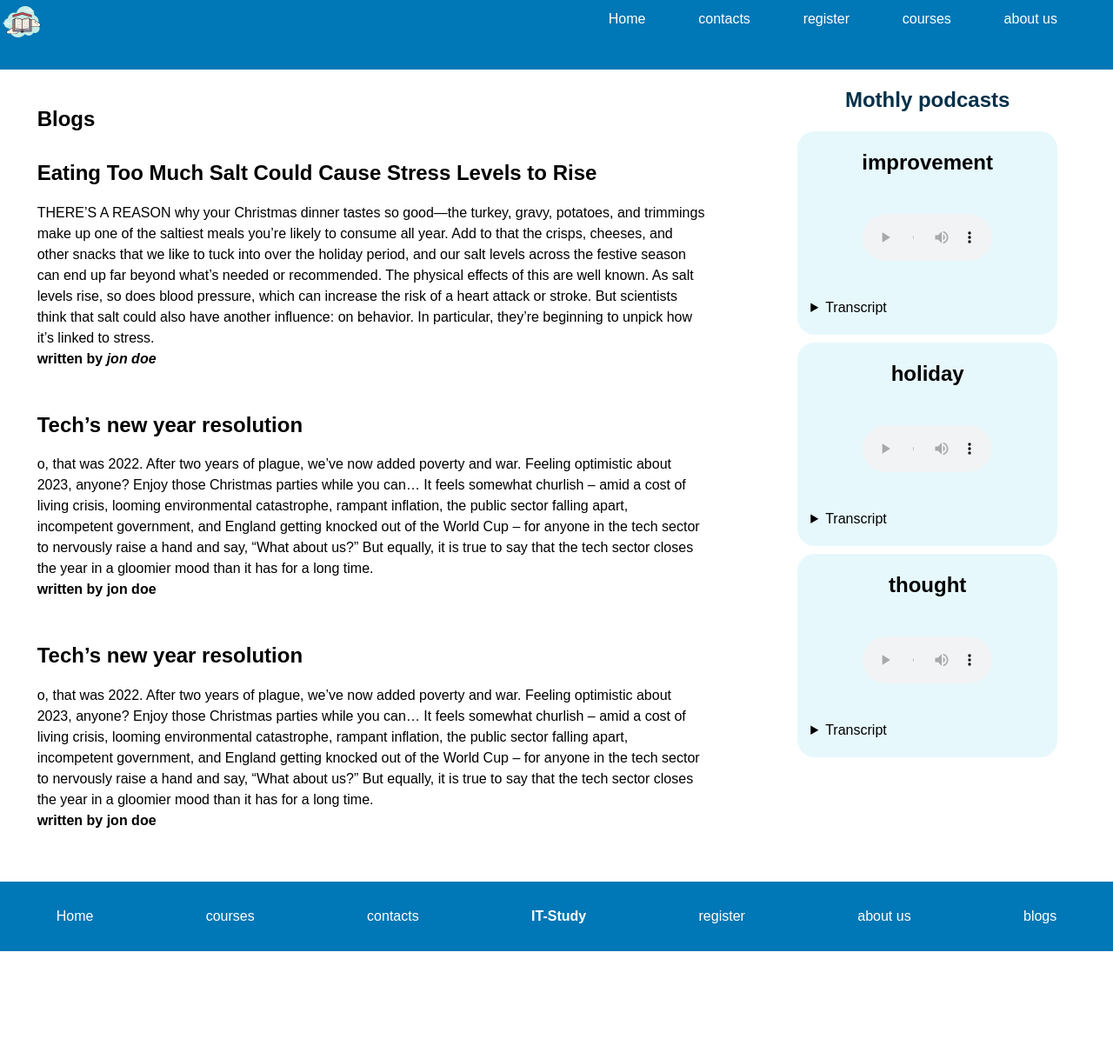
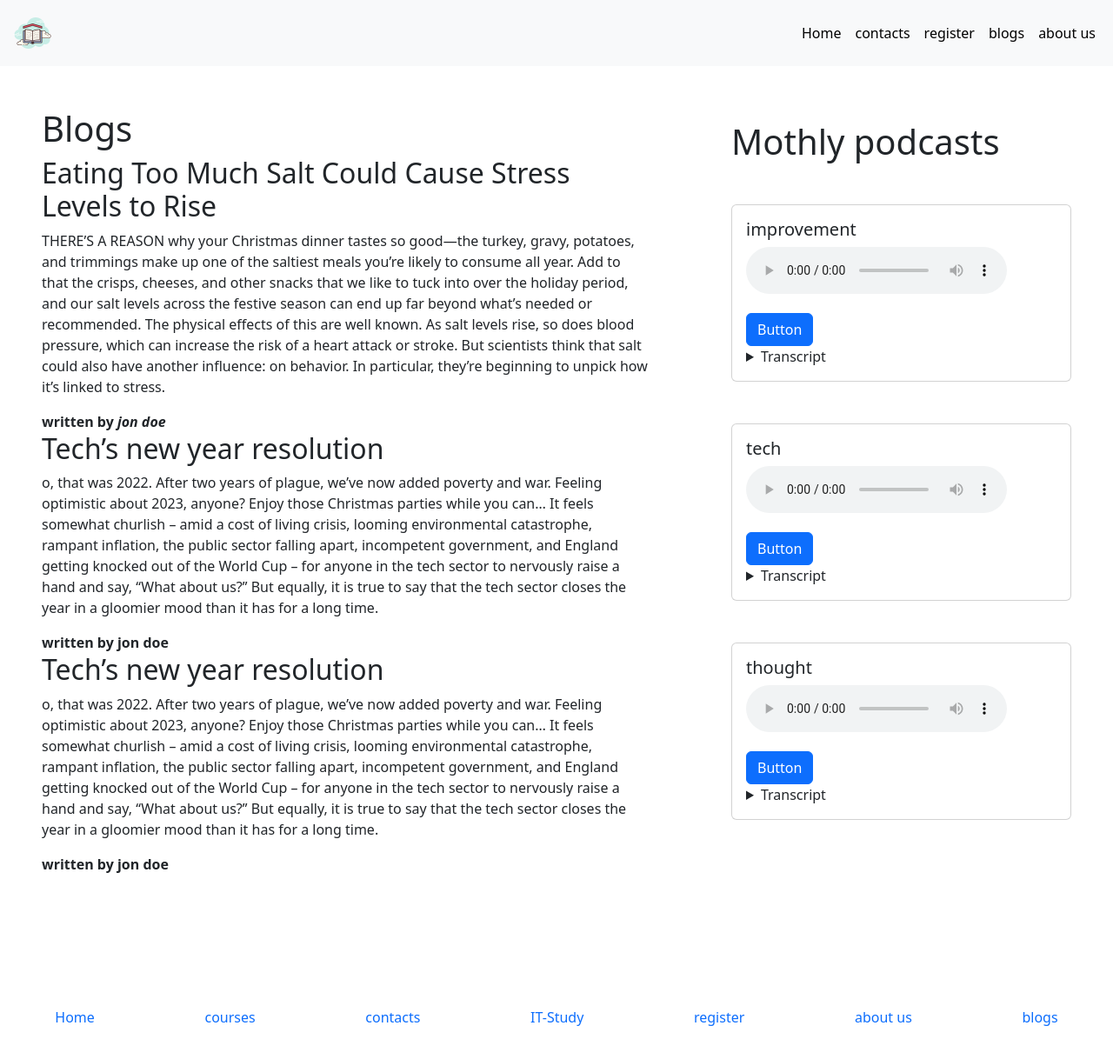
Before and after one commit to web-group-1/client, a website: page blogs/blog.html in a window 1280 px wide. Shown: the whole page at 87% size. Before the commit the page ends 1094 px from the top, so only its background shows below. Drawn offline with nearby package versions, Linux system fonts and the light colour scheme.

Commit message:
finshed blog page layout

```diff
--- a/blogs/blog.html
+++ b/blogs/blog.html
@@ -4,42 +4,45 @@
     <meta charset="UTF-8">
     <meta http-equiv="X-UA-Compatible" content="IE=edge">
     <meta name="viewport" content="width=device-width, initial-scale=1.0">
-    <link rel="stylesheet" href=".././stylesheets/blog_stylesheet.css">
     <title>Blog</title>
-    <link rel="stylesheet" href="../stylesheets/blog_stylesheet.css">
+    <link rel="stylesheet" href="../node_modules/bootstrap/dist/css/bootstrap.css">
 </head>
 <body>
-    <header class="header ">
-        <a href="#top"  class="header_logo">
-            <img src=".././icons/icons8-school-100.png" alt="our school logo" width="50" height="50">
+    <header class=" overflow-hidden ">
+
+        <nav class="header_nav  # navbar navbar-expand-lg bg-body-tertiary   ">
+            <div class="container-fluid">
+                <a href="#top"  class="header_logo # navbar-brand ">
+                    <img src="../icons/icons8-school-100.png" alt="our school logo" width="50" height="50">
                 </a>
-        <nav class="header_nav">
-            <ul class="header_ul header_nav_pages">
-                <li class="list--item">
-                    <a  class="header_ul_link--item" href="../index.html">Home</a>
+                <button class="navbar-toggler" type="button" data-bs-toggle="collapse" data-bs-target="#navbarNav" aria-controls="navbarNav" aria-expanded="false" aria-label="Toggle navigation">
+                  <span class="navbar-toggler-icon"></span>
+                </button>
+            <div class="collapse navbar-collapse justify-content-end" id="navbarNav">
+            <ul class="header_ul header_nav_pages # navbar-nav ">
+                <li class=" nav-item">
+                    <a class=" nav-link active" href="../index.html">Home</a>
                 </li>
-                <li class="list--item">
-                    <a class="header_ul_link--item" href="../pages/contacts.html">contacts</a>
+                <li class="  nav-item">
+                    <a  class=" nav-link active" href="./contacts.html">contacts</a>
                 </li>
-                <li class="list--item">
-                    <a class="header_ul_link--item" href="../pages/signup.html">register</a>
+                <li class="  nav-item">
+                    <a class=" nav-link active" href="./signup.html">register</a>
                 </li>
-                <li class="list--item">
-                    <a class="header_ul_link--item" href="../pages/course.html">courses</a>
+                <li class="  nav-item">
+                    <a class=" nav-link active" href="../blogs/blog.html">blogs</a>
                 </li>
-                <li class="list--item">
-                    <a class="header_ul_link--item" href="../pages/about_us.html">about us</a>
+                <li class=" nav-item">
+                    <a class=" nav-link active" href="./about_us.html">about us</a>
                 </li>
             </ul>
-            <div class="humburger">
-                <span class="bar"></span>
-                <span class="bar"></span>
-                <span class="bar"></span>
+            </div>
             </div>
         </nav>
+
     </header>
- <main class="main">
-        <section class="main_section_blog">
+ <main class="d-flex flex-wrap align-items-center justify-content-around">
+        <section class="w-50 flex-fill m-5">
                  <h1>
                   Blogs
                 </h1>
@@ -94,17 +97,20 @@
                 <strong class="main_section_blog_article_author">written by jon doe</strong>
             </article>
         </section>
-        <aside class="main_aside_podcast ">
+        <aside class="flex-fill m-5 ">
             <h1 class="main_aside_podcast_header">
                 Mothly podcasts
             </h1>
-            <article class="main_aside_podcast_section">
-                <h2 class="main_aside_podcast_title">
-                    improvement
-                </h2>
+            <div class="card my-5">
+                <div class="card-body">
+                  <h5 class="card-title">improvement</h5>
+                  <p class="card-text">
                     <audio  class="main_aside_podcast_audio" controls>
                       <source src="../podcast/Record-20.wav">
                     </audio>
+                  </p>
+
+                  <button type="button" class="btn btn-primary">Button</button>
                   <details class="podcast_transcript">
                     <summary> Transcript</summary>
                     <p>
@@ -112,14 +118,18 @@
                     </p>
 
                 </details>
-            </article>
-            <article class="main_aside_podcast_section">
-                <h2 class="main_aside_podcast_title">
-                      holiday
-                </h2>
+                </div>
+              </div>
+              <div class="card  my-5">
+                <div class="card-body">
+                  <h5 class="card-title"> tech</h5>
+                  <p class="card-text">
                     <audio   class="main_aside_podcast_audio" controls>
                         <source src="../podcast/Record-23.wav">
                     </audio>
+                  </p>
+
+                  <button type="button" class="btn btn-primary">Button</button>
                   <details class="podcast_transcript">
                     <summary> Transcript</summary>
                     <p>
@@ -127,57 +137,60 @@
                     </p>
 
                 </details>
-            </article>
-            <article class="main_aside_podcast_section">
-                <h2 class="main_aside_podcast_title">
-                      thought
-                </h2>
+                </div>
+              </div>
+              <div class="card  my-5">
+                <div class="card-body">
+                  <h5 class="card-title">thought</h5>
+                  <p class="card-text">
                     <audio  class="main_aside_podcast_audio"  controls>
                         <source src="../podcast/Record-26.wav">
                     </audio>
+                  </p>
+
+                  <button type="button" class="btn btn-primary">Button</button>
                   <details class="podcast_transcript">
                     <summary> Transcript</summary>
-
                     <p>
                         this podcast talks about the power of tech
                     </p>
-
                 </details>
-            </article>
+                </div>
+              </div>
 
         </aside>
      </main>
 
-     <footer class="footer">
+     <footer class="my-5 py-5">
 
-        <ul class="footer_nav">
-            <li>
-                <a class="footer_nav_list" href="../index.html">Home</a>
+        <ul class="nav justify-content-around ">
+            <li class="nav-item">
+                <a class="nav-link active" href="../index.html">Home</a>
             </li>
-            <li>
-                <a class="footer_nav_list" href="../pages/course.html">courses</a>
+            <li class="nav-item">
+                <a class="nav-link active" href="#top">courses</a>
             </li>
-            <li>
-                <a class="footer_nav_list" href="../pages/contacts.html">contacts</a>
+            <li class="nav-item">
+                <a class="nav-link active" href="./contacts.html">contacts</a>
             </li>
-            <li>
-                <a class="footer_nav_logo"href="#top">
+            <li class="nav-item">
+                <a class="nav-link active" href="../index.html">
                     IT-Study
                 </a>
             </li>
-            <li>
-                <a class="footer_nav_list" href="../pages/signup.html">register</a>
+            <li class="nav-item">
+                <a class="nav-link active" href="./signup.html">register</a>
             </li>
-            <li>
-                <a class="footer_nav_list" href="../pages/about_us.html">about us</a>
+            <li class="nav-item">
+                <a class="nav-link active" href="./about_us.html">about us</a>
             </li>
-            <li>
-                <a class="footer_nav_list" href="./blog.html">blogs</a>
+            <li class="nav-item">
+                <a class="nav-link active" href="../blogs/blog.html">blogs</a>
             </li>
         </ul>
 
     </ul>
     </footer>
-      <script src="../scripts/script.js"></script>
+      <script src="../node_modules/bootstrap/dist/js/bootstrap.bundle.js"></script>
  </body>
 </html>
```
Also changed, not shown: test.html (+18 -40 lines). Lines whose indentation alone changed are shown as unchanged.
